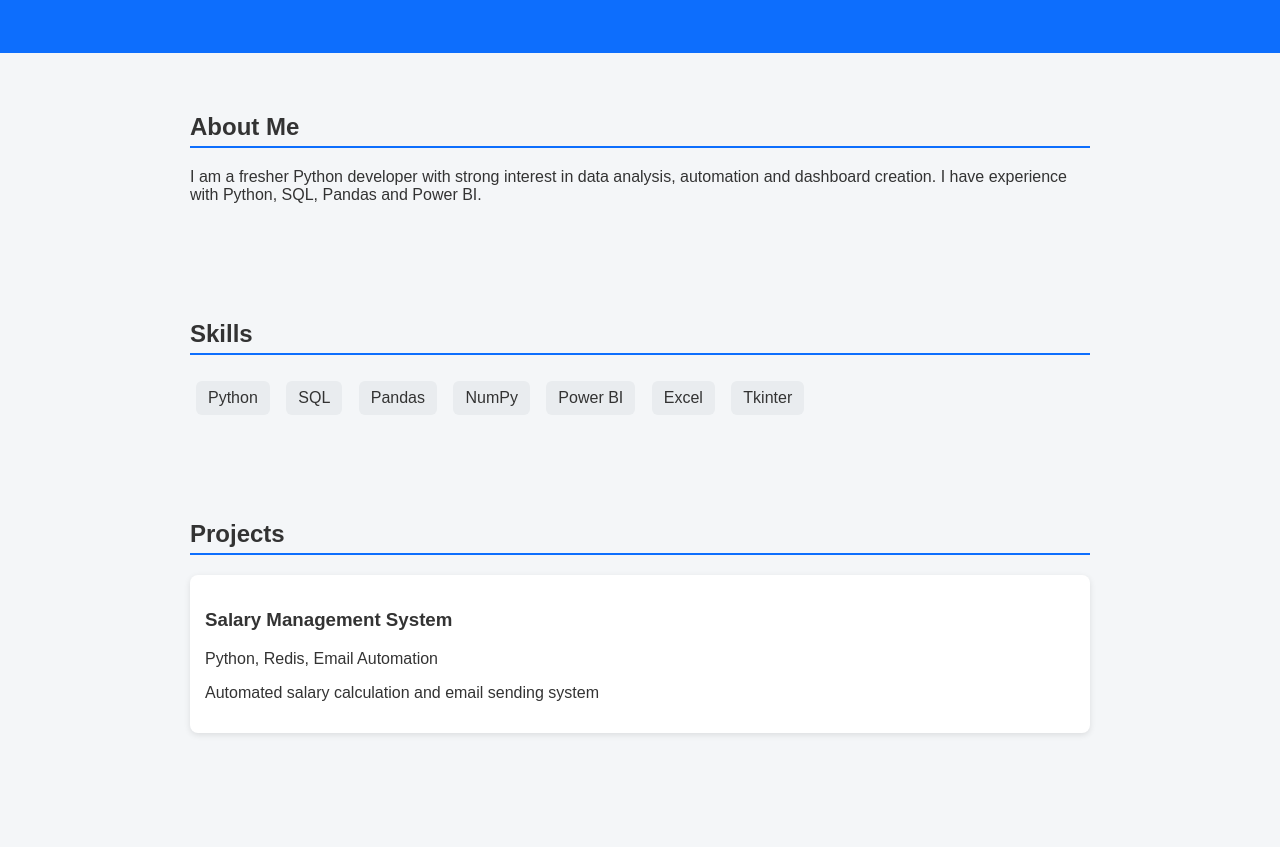
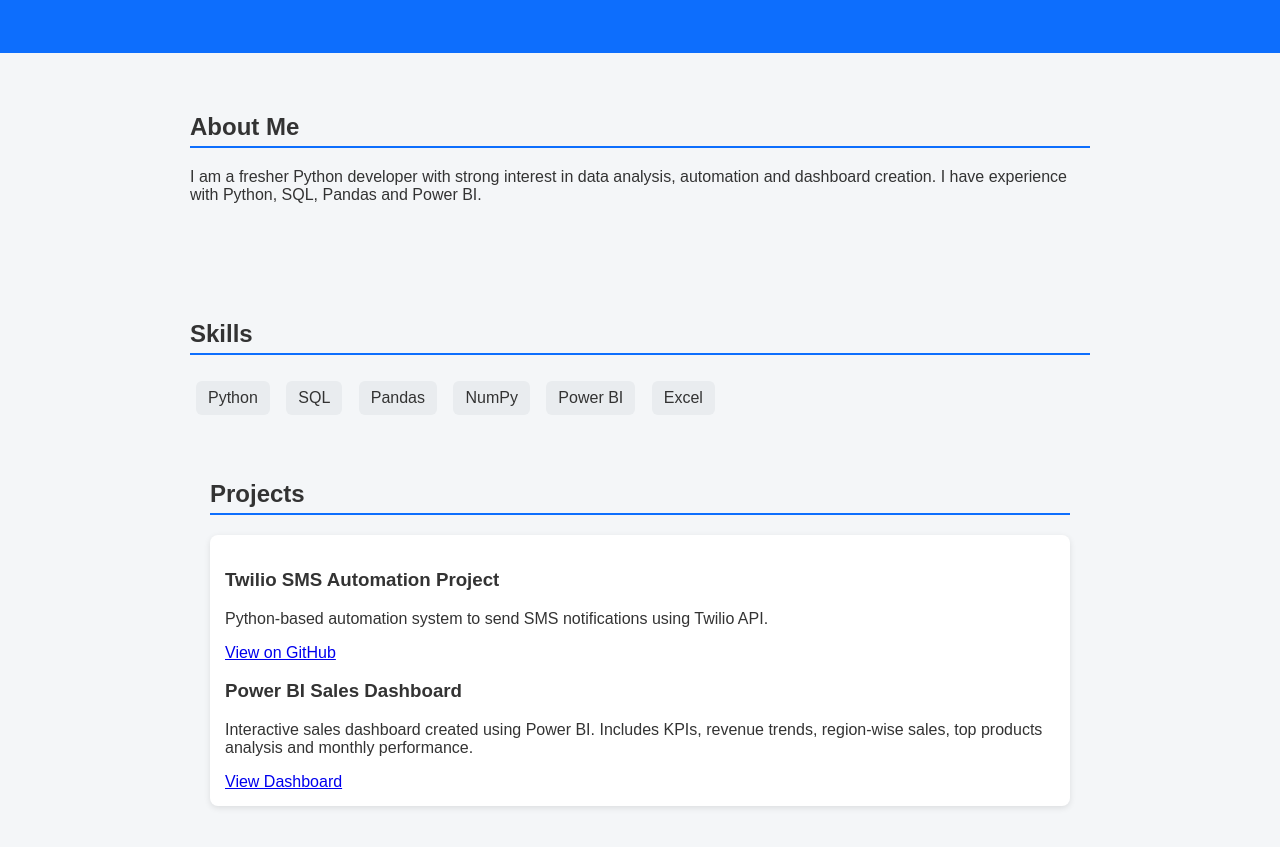
Before and after one commit to shivanisingh29/shivansisingh29.github.io, a plain HTML site: page index.html in a window 1280 px wide. Shown: the part 141-988 px from the top of the page. Before the commit the page ends 929 px from the top, so only its background shows below. Drawn offline with Linux system fonts and the light colour scheme.

Commit message:
Update index.html

```diff
--- a/index.html
+++ b/index.html
@@ -73,14 +73,39 @@
     <span>NumPy</span>
     <span>Power BI</span>
     <span>Excel</span>
-    <span>Tkinter</span>
-  </div>
+   </div
+
 </section>
 
 <section>
   <h2>Projects</h2>
 
   <div class="project">
-    <h3>Salary Management System</h3>
-    <p>Python, Redis, Email Automation</p>
-    <p>Automated salary calculation and email sending system
+    <h3>Twilio SMS Automation Project</h3>
+
+    <p>
+      Python-based automation system to send SMS notifications using Twilio API.
+    </p>
+
+    <a href="https://github.com/shivanisingh29/Twilio-sms-automation"
+       target="_blank"
+       class="project-link">
+       View on GitHub
+    </a>
+
+  <h3>Power BI Sales Dashboard</h3>
+
+  <p>
+    Interactive sales dashboard created using Power BI.
+    Includes KPIs, revenue trends, region-wise sales,
+    top products analysis and monthly performance.
+  </p>
+
+  <a href="https://github.com/shivanisingh29/powerbi-sales-dashboard"
+     target="_blank"
+     class="project-link">
+     View Dashboard
+  </a>
+    </div>
+  </div>
+</section>
```
